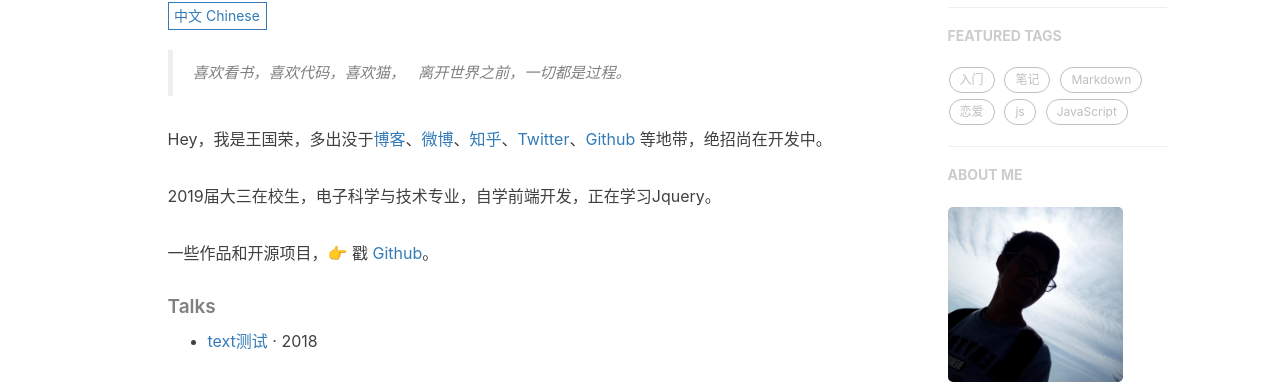
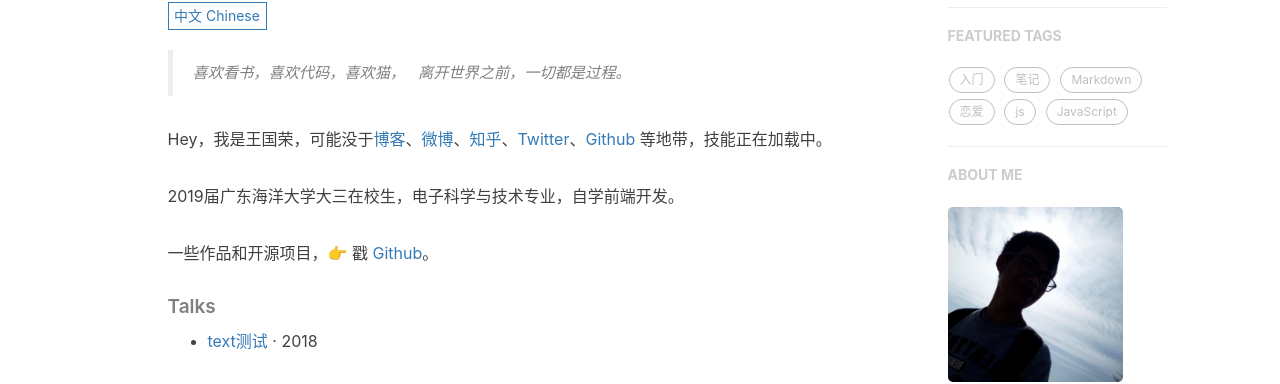
Before and after one commit to wangguorong1996/wangguorong1996.github.io, a Jekyll site: the page built from about.html, in a window 1280 px wide. Shown: the part 451-835 px from the top of the page. Built offline with Jekyll 4.4.1, drawn with Linux system fonts in a browser that asks for light colours; nearby versions of some CDN libraries; comment, search, counter and statistics services are not loaded.

Commit message:
Update zh.md

```diff
--- a/_includes/about/zh.md
+++ b/_includes/about/zh.md
@@ -1,9 +1,9 @@
 > 喜欢看书，喜欢代码，喜欢猫，
 > 离开世界之前，一切都是过程。
 
-Hey，我是王国荣，多出没于[博客](https://wangguorong.github.io)、[微博]()、[知乎]()、[Twitter]()、[Github](http://github.com/wangguorong1996) 等地带，绝招尚在开发中。
+Hey，我是王国荣，可能没于[博客](https://wangguorong.github.io)、[微博](https://weibo.com/wangguorong1996)、[知乎](https://www.zhihu.com/people/wangguorong1996)、[Twitter]()、[Github](http://github.com/wangguorong1996) 等地带，技能正在加载中。
 
-2019届大三在校生，电子科学与技术专业，自学前端开发，正在学习Jquery。
+2019届广东海洋大学大三在校生，电子科学与技术专业，自学前端开发。
 
 一些作品和开源项目，👉 戳 [Github](http://github.com/wangguorong1996)。
 
```
